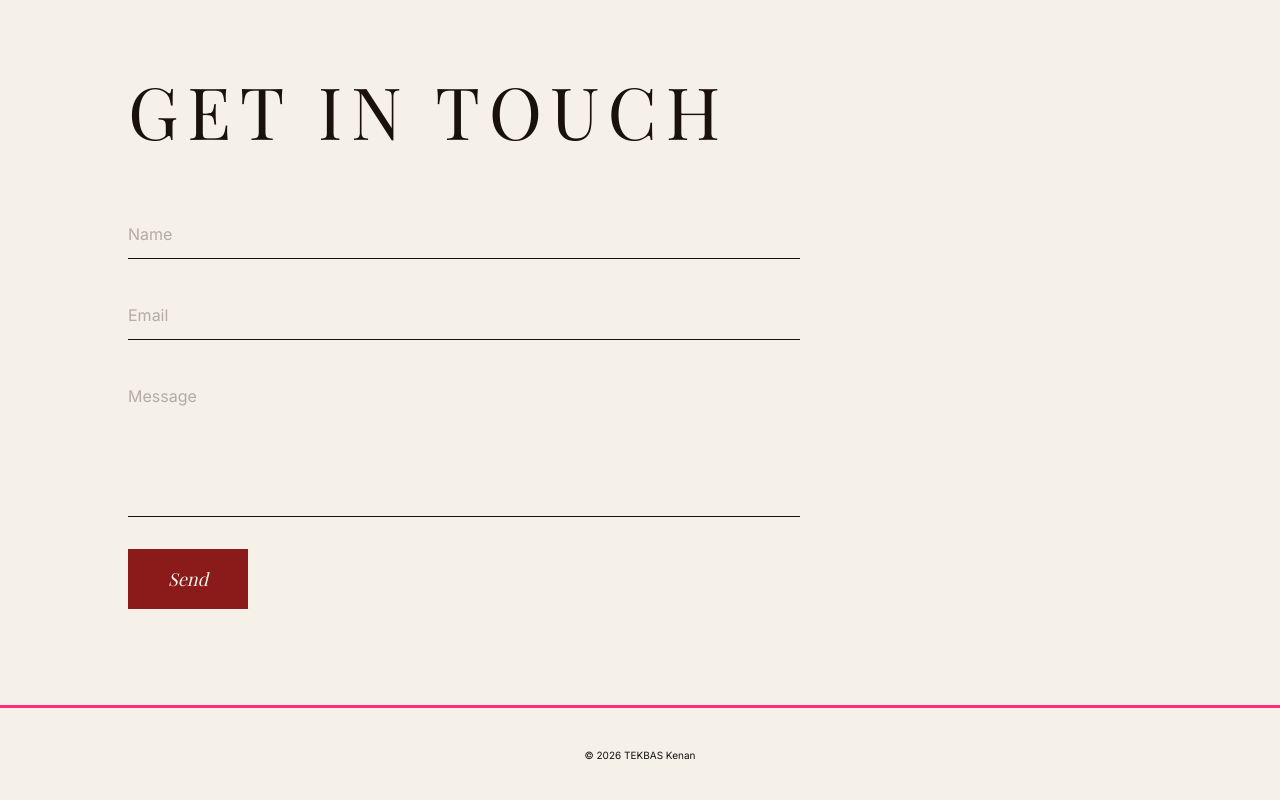
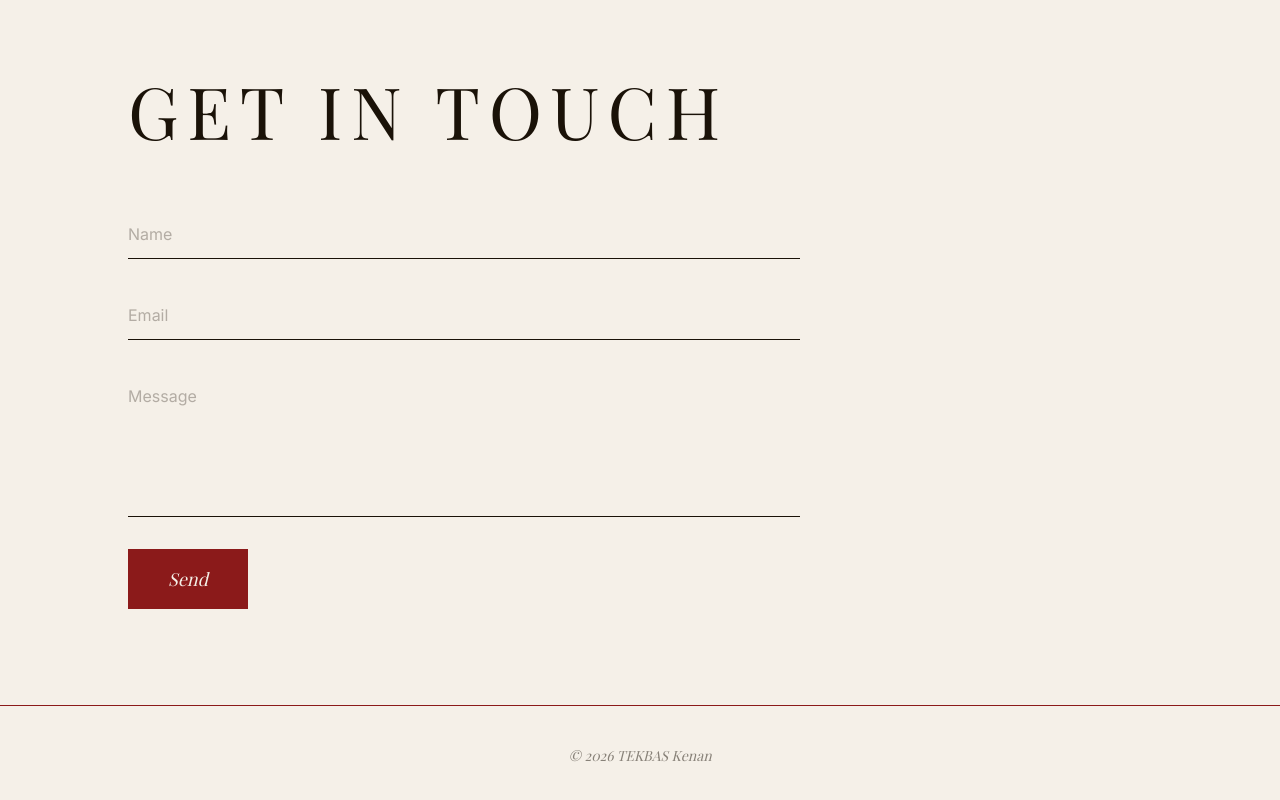
Before and after one commit to kenant68/portfolio, a Next.js app: page / in a window 1280 px wide. Shown: the part 1518-2318 px from the top of the page. Built offline with nearby package versions, Linux system fonts and the light colour scheme.

Commit message:
feat: rewrite Footer with italic Playfair

```diff
--- a/components/Footer.tsx
+++ b/components/Footer.tsx
@@ -1,7 +1,7 @@
 export default function Footer() {
   return (
-    <footer className="py-10 px-4 border-t-[3px] border-[#FF2D78]">
-      <p className="font-pixel text-[10px] text-center text-[#111111]">
+    <footer className="py-10 px-8 md:px-16 border-t border-burgundy">
+      <p className="font-serif italic text-sm text-center text-ink/50">
         © 2026 TEKBAS Kenan
       </p>
     </footer>
```
